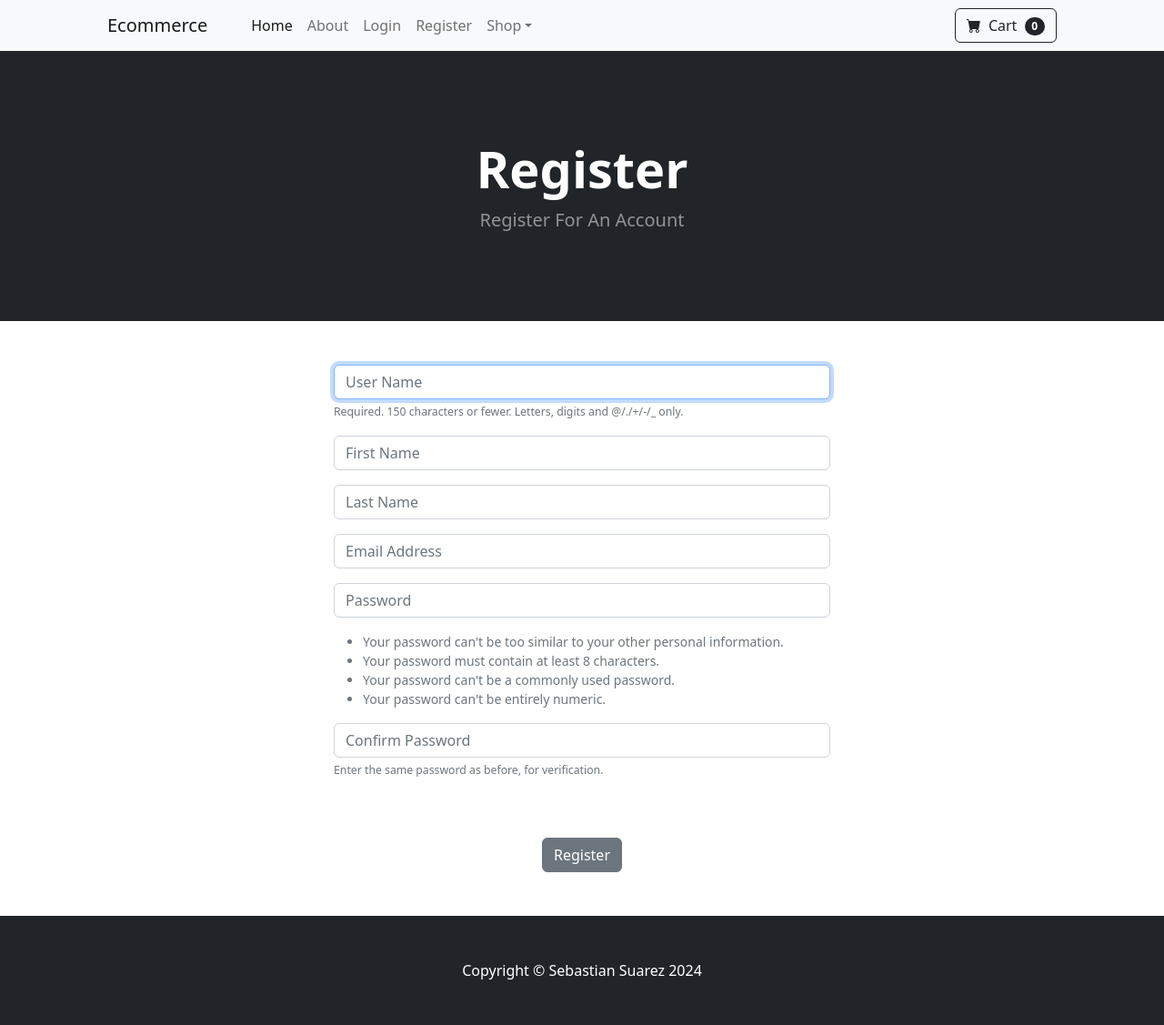
After one commit to Bastion428/ecom, a Django app: page /register/ in a window 1280 px wide. The commit adds this page. Shown: the whole page at 91% size. Run offline with Django 5.2, Linux system fonts and the light colour scheme; some libraries are stand-ins or nearby versions.

Commit message:
Created backend and frontend for registering a new user

```diff
--- /dev/null
+++ b/store/forms.py
@@ -0,0 +1,37 @@
+from django.contrib.auth.models import User
+from django.contrib.auth.forms import UserCreationForm
+from django import forms
+
+
+class SignUpForm(UserCreationForm):
+    email = forms.EmailField(label="", widget=forms.TextInput(
+        attrs={'class': 'form-control', 'placeholder': 'Email Address'}))
+    first_name = forms.CharField(
+        label="", max_length=100, widget=forms.TextInput(
+            attrs={'class': 'form-control', 'placeholder': 'First Name'}))
+    last_name = forms.CharField(
+        label="", max_length=100, widget=forms.TextInput(
+            attrs={'class': 'form-control', 'placeholder': 'Last Name'}))
+
+    class Meta:
+        model = User
+        fields = ('username', 'first_name', 'last_name',
+                  'email', 'password1', 'password2')
+
+    def __init__(self, *args, **kwargs):
+        super(SignUpForm, self).__init__(*args, **kwargs)
+
+        self.fields['username'].widget.attrs['class'] = 'form-control'
+        self.fields['username'].widget.attrs['placeholder'] = 'User Name'
+        self.fields['username'].label = ''
+        self.fields['username'].help_text = '<span class="form-text text-muted"><small>Required. 150 characters or fewer. Letters, digits and @/./+/-/_ only.</small></span>'
+
+        self.fields['password1'].widget.attrs['class'] = 'form-control'
+        self.fields['password1'].widget.attrs['placeholder'] = 'Password'
+        self.fields['password1'].label = ''
+        self.fields['password1'].help_text = '<ul class="form-text text-muted small"><li>Your password can\'t be too similar to your other personal information.</li><li>Your password must contain at least 8 characters.</li><li>Your password can\'t be a commonly used password.</li><li>Your password can\'t be entirely numeric.</li></ul>'
+
+        self.fields['password2'].widget.attrs['class'] = 'form-control'
+        self.fields['password2'].widget.attrs['placeholder'] = 'Confirm Password'
+        self.fields['password2'].label = ''
+        self.fields['password2'].help_text = '<span class="form-text text-muted"><small>Enter the same password as before, for verification.</small></span>'
--- a/store/templates/login.html
+++ b/store/templates/login.html
@@ -9,7 +9,7 @@
     <div class="container px-4 px-lg-5 my-5">
         <div class="text-center text-white">
             <h1 class="display-4 fw-bolder">Login</h1>
-            <p class="lead fw-normal text-white-50 mb-0">Log In to Your Account...</p>
+            <p class="lead fw-normal text-white-50 mb-0">Log In to Your Account</p>
         </div>
     </div>
 </header>
--- a/store/templates/navbar.html
+++ b/store/templates/navbar.html
@@ -12,6 +12,7 @@
                     <li class="nav-item"><a class="nav-link" href="{% url 'logout' %}">Logout</a></li>
                 {% else %}
                     <li class="nav-item"><a class="nav-link" href="{% url 'login' %}">Login</a></li>
+                    <li class="nav-item"><a class="nav-link" href="{% url 'register' %}">Register</a></li>
                 {% endif %}
 
                 <li class="nav-item dropdown">
--- /dev/null
+++ b/store/templates/register.html
@@ -0,0 +1,38 @@
+{% extends 'base.html' %}
+
+{% block title %} <title>Register</title> {% endblock %}
+
+{% block content %}
+
+<!-- Header-->
+<header class="bg-dark py-5">
+    <div class="container px-4 px-lg-5 my-5">
+        <div class="text-center text-white">
+            <h1 class="display-4 fw-bolder">Register</h1>
+            <p class="lead fw-normal text-white-50 mb-0">Register For An Account</p>
+        </div>
+    </div>
+</header>
+
+<div class="container">
+    <div class="row">
+            <div class="col-md-6 offset-md-3">
+                <br><br>
+                <form method="POST" action="{% url 'register' %}">
+                    {% csrf_token %}
+
+                    {{ form.as_p }}
+                    <br><br>
+                    <center>
+                        <button type="submit" class="btn btn-secondary">
+                            Register
+                        </button>
+                    </center>
+
+                </form>
+                <br><br>
+            </div>
+    </div>
+</div>
+
+{% endblock %}
--- a/store/urls.py
+++ b/store/urls.py
@@ -6,4 +6,5 @@ urlpatterns = [
     path('about/', views.about, name='about'),
     path('login/', views.login_user, name='login'),
     path('logout/', views.logout_user, name='logout'),
+    path('register/', views.register_user, name='register'),
 ]
--- a/store/views.py
+++ b/store/views.py
@@ -2,6 +2,10 @@ from django.shortcuts import render, redirect
 from .models import Product
 from django.contrib.auth import authenticate, login, logout
 from django.contrib import messages
+from django.contrib.auth.models import User
+from django.contrib.auth.forms import UserCreationForm
+from .forms import SignUpForm
+from django import forms
 
 
 def home(request):
@@ -24,7 +28,7 @@ def login_user(request):
             messages.success(request, "Successfully logged in")
             return redirect('home')
         else:
-            messages.success(request, "There was an error, please try again")
+            messages.error(request, "There was an error, please try again")
             return redirect('login')
     else:
         return render(request, 'login.html', {})
@@ -34,3 +38,27 @@ def logout_user(request):
     logout(request)
     messages.success(request, "Successfully logged out")
     return redirect('home')
+
+
+def register_user(request):
+    form = SignUpForm()
+
+    if request.method == 'POST':
+        form = SignUpForm(request.POST)
+        if form.is_valid():
+            form.save()
+            username = form.cleaned_data['username']
+            password = form.cleaned_data['password1']
+
+            # log in user
+            user = authenticate(username=username, password=password)
+            login(request, user)
+            messages.success(request, "Successfully registered. Welcome!")
+            return redirect('home')
+        else:
+            messages.error(request, "There was a problem with registering."
+                           "Please try again")
+            return redirect('register')
+
+    else:
+        return render(request, 'register.html', {'form': form})
```
